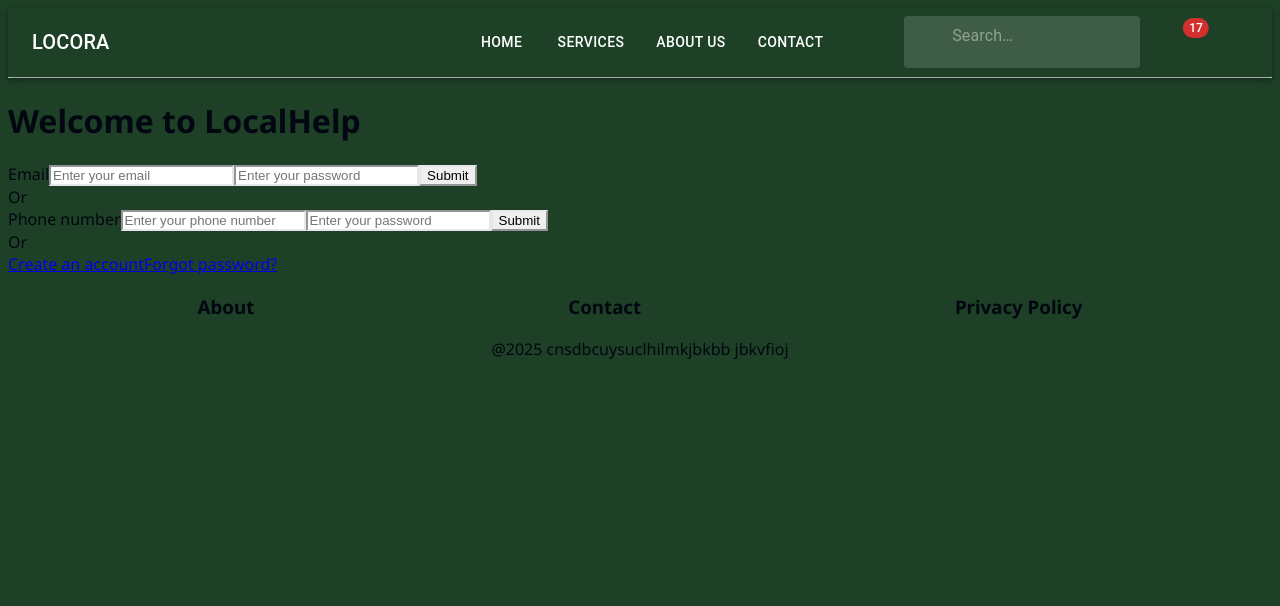
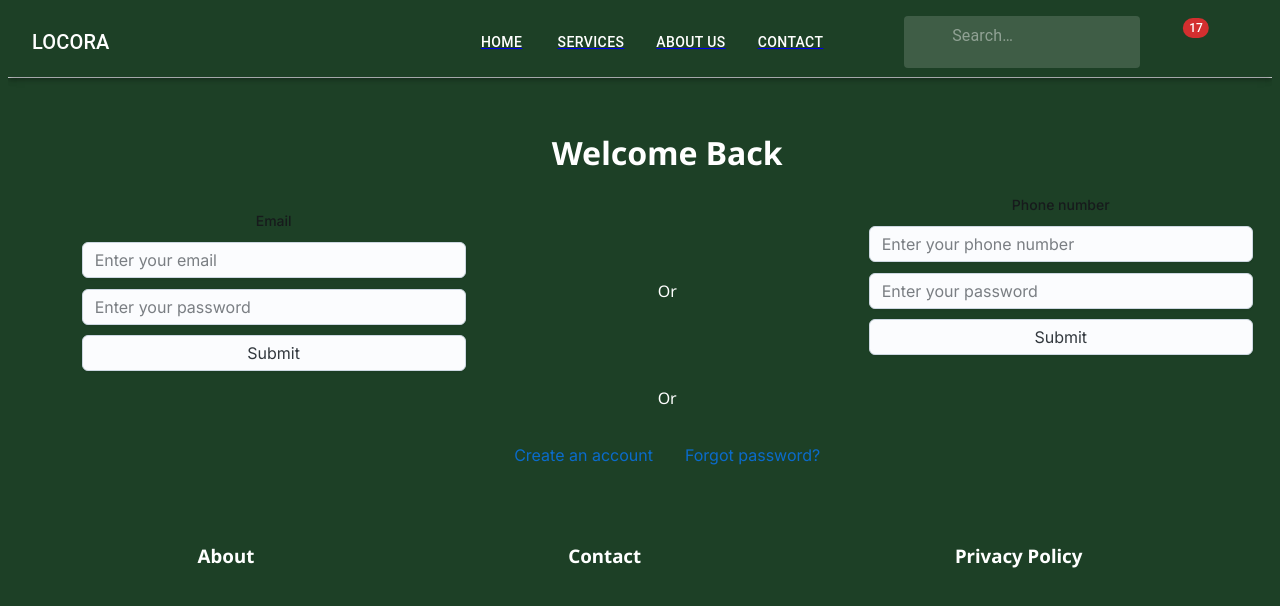
Before and after one commit to Hamzakhan2005/Locora, a Next.js app in the folder client/: page /signin in a window 1280 px wide. Shown: the top 606 px of the page. Built offline with nearby package versions, Linux system fonts and the light colour scheme; some icons are missing.

Commit message:
UI improvement

```diff
--- a/client/app/community/page.js
+++ b/client/app/community/page.js
@@ -36,15 +36,15 @@ export default function CommunityPage() {
   if (error) return <p className="text-center mt-10 text-red-500">{error}</p>;
 
   return (
-    <div className="max-w-3xl mx-auto mt-10 px-4">
+    <div className=" w-[100%] overflow-x-hidden">
       <Navbar />
-      <div>
-        <h2 className="text-2xl font-bold mb-4">Community Posts</h2>
+      <div className="w-[98vw] my-[2vh] mx-[1vh] py-[1vh] px-[1vw] flex flex-col justify-center  items-center">
+        <h2 className="">Community Posts</h2>
         {posts.length === 0 ? (
           <p className="text-gray-600">No posts yet.</p>
         ) : (
           posts.map((post) => (
-            <div key={post._id} className="border p-4 rounded mb-4 shadow">
+            <div key={post._id} className=" w-[50vw] ">
               <Box
                 sx={{
                   width: "100%",
@@ -57,17 +57,21 @@ export default function CommunityPage() {
                   sx={{
                     width: "100%",
                     flexWrap: "wrap",
+                    backgroundColor: "#000",
+                    height: "15vh",
+                    width: "50vw",
+                    margin: "1vh",
                     [`& > *`]: {
                       "--stack-point": "500px",
                       minWidth:
                         "clamp(0px, (calc(var(--stack-point) - 2 * var(--Card-padding) - 2 * var(--variant-borderWidth, 0px)) + 1px - 100%) * 999, 100%)",
                     },
                     // make the card resizable for demo
-                    overflow: "auto",
-                    resize: "horizontal",
+                    // overflow: "auto",
+                    // resize: "horizontal",
                   }}
                 >
-                  <CardContent>
+                  <CardContent className="flex flex-col justify-between">
                     <Typography sx={{ fontSize: "xl", fontWeight: "lg" }}>
                       {post.title}
                     </Typography>
@@ -90,7 +94,7 @@ export default function CommunityPage() {
                         Chat
                       </Button>
                       <Button variant="solid" color="primary">
-                        Follow
+                        Help
                       </Button>
                     </Box>
                   </CardContent>
--- a/client/app/components/Footer.js
+++ b/client/app/components/Footer.js
@@ -2,13 +2,12 @@ import { FaDiscord, FaGithub, FaXTwitter, FaPaperPlane } from "react-icons/fa6";
 
 export default function Footer() {
   return (
-    <footer className="w-[100%] flex flex-col items-center">
+    <footer className="w-[100%] flex flex-col justify-between items-center">
       <div className="w-[70%] flex flex-row justify-between items-center">
         <h3>About</h3>
         <h3>Contact</h3>
         <h3>Privacy Policy</h3>
       </div>
-      <div>@2025 cnsdbcuysuclhilmkjbkbb jbkvfioj</div>
     </footer>
   );
 }
--- a/client/app/components/Navbar.jsx
+++ b/client/app/components/Navbar.jsx
@@ -190,12 +190,16 @@ export default function Navbar() {
             </Typography>
             <Box sx={{ flexGrow: 2, display: { xs: "none", md: "flex" } }}>
               {pages.map((page) => (
-                <Button
+                <a
                   key={page}
-                  sx={{ my: 2, mr: 2, color: "white", display: "block" }}
+                  href={`#${page.toLowerCase().replace(/\s/g, "")}`}
                 >
-                  {page}
-                </Button>
+                  <Button
+                    sx={{ my: 2, mr: 2, color: "white", display: "block" }}
+                  >
+                    {page}
+                  </Button>
+                </a>
               ))}
             </Box>
             <Box sx={{ flexGrow: 1 }} />
--- a/client/app/globals.css
+++ b/client/app/globals.css
@@ -10,6 +10,9 @@ body {
   font-family: "Be Vietnam Pro", "Noto Sans", sans-serif !important;
   background-color: #1d4026;
   /* color: white; */
+}
+html {
+  scroll-behavior: smooth;
 }
 .scrollbar-hide {
   -ms-overflow-style: none;
--- a/client/app/page.js
+++ b/client/app/page.js
@@ -13,7 +13,10 @@ import {
 
 export default function HomePage() {
   return (
-    <main className="home-main flex w-[100%]  flex-col   overflow-x-hidden">
+    <main
+      className="home-main flex w-[100%]  flex-col   overflow-x-hidden"
+      id="home"
+    >
       <Navbar />
       <div className="px-40 mb-[2rem] flex flex-col justify-center py-5 justify-center items-center">
         <div
@@ -49,7 +52,7 @@ export default function HomePage() {
             </div>
           </label>
         </div>
-        <div className="home-about w-[80vw] mb-[2rem]">
+        <div className="home-about w-[80vw] mb-[2rem]" id="about">
           <h1>How Locora Works</h1>
           <p>
             Create Help Page: Provide a form for users to submit requests for
@@ -61,7 +64,7 @@ export default function HomePage() {
             with designing these screens?
           </p>
         </div>
-        <div className="w-[80vw] flex items-start flex-col">
+        <div className="w-[80vw] flex items-start flex-col" id="services">
           <Button
             variant="secondary"
             className="bg-[#14bd28] border-none p-[0.5rem] mb-[1rem]"
--- a/client/app/signin/page.js
+++ b/client/app/signin/page.js
@@ -6,6 +6,9 @@ import { useAuth } from "../context/AuthContext";
 import { useForm } from "react-hook-form";
 import Navbar from "@/components/Navbar";
 import Footer from "@/components/Footer";
+import Input from "@mui/joy/Input";
+import FormLabel from "@mui/joy/FormLabel";
+import Link from "@mui/joy/Link";
 
 export default function LoginPage() {
   const {
@@ -59,30 +62,35 @@ export default function LoginPage() {
   };
 
   return (
-    <div className="">
+    <div className="text-[#fff] w-[100%] h-[100%] overflow-x-hidden">
       <Navbar />
-      <div className="">
-        <h1 className="">Welcome to LocalHelp</h1>
+      <div className="w-[97vw] px-[2vw] py-[2vh] mx-[1vw] my-[1vh] flex flex-col  justify-center items-center">
+        <h1 className="">Welcome Back</h1>
 
         {error && <div className="">{error}</div>}
-
-        <form onSubmit={handleEmailSubmit(handleEmailLogin)} className="mb-6">
-          <label className="">Email</label>
-          <input
+        <div className="flex flex-row justify-center items-center">
+          <form
+            onSubmit={handleEmailSubmit(handleEmailLogin)}
+            className="w-[60vw] h-[20vh] flex flex-col items-center justify-between mb-6"
+          >
+            <FormLabel className="text-[#fff]">Email</FormLabel>
+            <Input
               type="email"
               placeholder="Enter your email"
-            className=""
+              className="bg-transparent text-[#fff] w-[30vw]"
               {...registerEmail("email", { required: true })}
+              required
             />
-          <input
+            <Input
               type="password"
               placeholder="Enter your password"
-            className=""
+              className="bg-transparent text-[#fff] w-[30vw]"
+              required
               {...registerEmail("password", { required: true })}
             />
-          <input
+            <Input
               type="submit"
-            className=""
+              className="bg-[#14bd28] text-[#fff] w-[30vw]"
               disabled={emailSubmitting}
               value={emailSubmitting ? "Submitting" : "Submit"}
             />
@@ -90,37 +98,42 @@ export default function LoginPage() {
 
           <div className="">Or</div>
 
-        <form onSubmit={handlePhoneSubmit(handlePhoneLogin)} className="mb-6">
-          <label className="">Phone number</label>
-          <input
+          <form
+            onSubmit={handlePhoneSubmit(handlePhoneLogin)}
+            className="w-[60vw] h-[20vh] flex flex-col items-center justify-between mb-[2rem]"
+          >
+            <FormLabel className="text-[#fff]">Phone number</FormLabel>
+            <Input
               type="tel"
               placeholder="Enter your phone number"
-            className=""
+              required
+              className="bg-transparent text-[#fff] w-[30vw]"
               {...registerPhone("phone", { required: true })}
             />
-          <input
+            <Input
               type="password"
+              required
               placeholder="Enter your password"
-            className=""
+              className="bg-transparent text-[#fff] w-[30vw]"
               {...registerPhone("password", { required: true })}
             />
-          <input
+            <Input
               type="submit"
-            className=""
+              className="bg-[#14bd28] text-[#fff] w-[30vw]"
               disabled={phoneSubmitting}
               value={phoneSubmitting ? "Submitting" : "Submit"}
             />
           </form>
-
+        </div>
         <div className="">Or</div>
 
-        <div className="">
-          <a href="/signup" className="">
+        <div className=" p-[2rem] flex flex-row gap-[2rem]">
+          <Link href="/signup" variant="plain">
             Create an account
-          </a>
-          <a href="/forgot-password" className="">
+          </Link>
+          <Link href="/forgot-password" variant="plain">
             Forgot password?
-          </a>
+          </Link>
         </div>
       </div>
       <Footer />
--- a/client/app/signup/page.js
+++ b/client/app/signup/page.js
@@ -4,8 +4,11 @@ import { useState } from "react";
 import { useRouter } from "next/navigation";
 import { registerUser } from "../utils/api";
 import { useForm } from "react-hook-form";
-import Navbar from "./components/Navbar";
-import Footer from "./components/Footer";
+import Navbar from "@/components/Navbar";
+import Footer from "@/components/Footer";
+import Link from "@mui/joy/Link";
+import FormLabel from "@mui/joy/FormLabel";
+import Input from "@mui/joy/Input";
 
 export default function SignupPage() {
   const {
@@ -42,89 +45,78 @@ export default function SignupPage() {
   };
 
   return (
-    <div className="">
+    <div className="text-[#fff] w-[100%] h-[100%] overflow-x-hidden">
       <Navbar />
-      <div className="">
-        <div className="">⭐ LocalHelp</div>
-        <button onClick={() => router.push("/signin")} className="">
+      <div className="w-[97vw] h-[90vh] px-[2vw] py-[2vh] mx-[1vw] my-[1vh] flex flex-col  items-center">
+        <div className="h-[20vh]">
+          <h1>Welcome To Locora</h1>
+
+          <p>Already a helper?</p>
+          <Link href="/signin" variant="plain">
             Sign in
-        </button>
+          </Link>
         </div>
 
-      <div className="">
-        <h1 className="">Create an Account</h1>
-
         {error && <div className="">{error}</div>}
-
-        <form onSubmit={handleSubmit(onSubmit)}>
-          <div className="mb-4">
-            <label className="">Name</label>
-            <input
+        <div className=" flex flex-row justify-center items-center">
+          <form
+            onSubmit={handleSubmit(onSubmit)}
+            className=" w-[60vw] h-[20vh] flex flex-col items-center justify-between"
+          >
+            <FormLabel className="text-[#fff]">Name</FormLabel>
+            <Input
               type="text"
               placeholder="Enter your name"
-              className=""
+              className="bg-transparent text-[#fff] w-[30vw] m-[0.5rem]"
               {...register("name", { required: true })}
               required
             />
-          </div>
 
-          <div className="">
-            <label className="">Email (Optional if phone provided)</label>
-            <input
+            <FormLabel className="text-[#fff]">
+              Email (Optional if phone provided)
+            </FormLabel>
+            <Input
               type="email"
               placeholder="Enter your email"
-              className=""
+              className="bg-transparent text-[#fff] w-[30vw] m-[0.5rem]"
               {...register("email")}
             />
-          </div>
 
-          <div className="">
-            <label className="">Phone (Optional if email provided)</label>
-            <input
+            <FormLabel className="text-[#fff]">
+              Phone (Optional if email provided)
+            </FormLabel>
+            <Input
               type="tel"
               placeholder="Enter your phone number"
-              className=""
+              className="bg-transparent text-[#fff] w-[30vw] m-[0.5rem]"
               {...register("phone")}
             />
-          </div>
 
-          <div className="mb-4">
-            <label className="">Password</label>
-            <input
+            <FormLabel className="text-[#fff]">Password</FormLabel>
+            <Input
               type="password"
               placeholder="Create a password"
-              className=""
+              className="bg-transparent text-[#fff] w-[30vw] m-[0.5rem]"
               {...register("password", { required: true })}
               required
             />
-          </div>
 
-          <div className="">
-            <label className="">Location</label>
-            <input
+            <FormLabel className="text-[#fff]">Location</FormLabel>
+            <Input
               type="text"
               placeholder="Enter your location"
-              className=""
+              className="bg-transparent text-[#fff] w-[30vw] m-[0.5rem]"
               {...register("location", { required: true })}
               required
             />
-          </div>
 
-          <input
+            <Input
               type="submit"
-            className=""
+              className="bg-[#14bd28] text-[#fff] w-[30vw]"
               disabled={isSubmitting}
               value={isSubmitting ? "Creating account..." : "Sign up"}
             />
           </form>
-
-        <div className="">
-          <p className="">
-            Already have an account?{" "}
-            <a href="/signin" className="">
-              Sign in
-            </a>
-          </p>
         </div>
       </div>
       <Footer />
```
Lines whose indentation alone changed are shown as unchanged.
